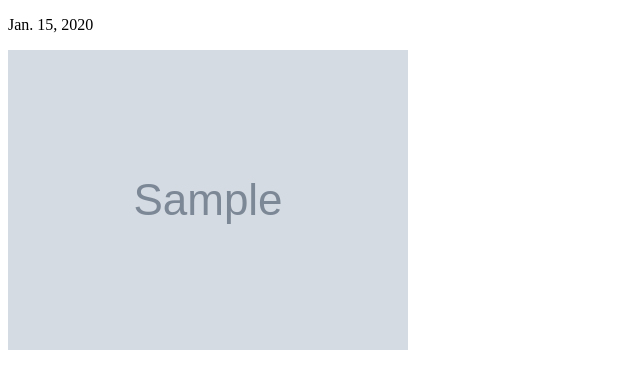
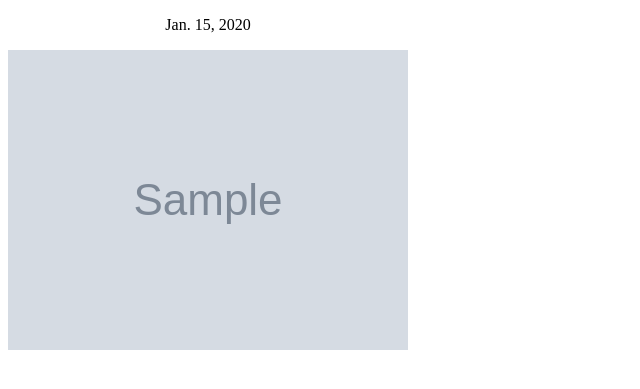
Before and after one commit to BrettMeirhofer/DjangoGreenhouse, a Django app: page /gallery in a window 1280 px wide. Shown: the part 54-443 px from the top of the page, without its empty margins (0-640 px from the left). Run offline with Django 4.2, Linux system fonts and the light colour scheme; tables that the repository leaves empty hold one stand-in row (values such as "Sample post"); grey boxes marked "Sample" are stand-in pictures.

Commit message:
Improved gallery formatting

```diff
--- a/GreenhouseSite/Sensors/static/Sensors/css/base_site.css
+++ b/GreenhouseSite/Sensors/static/Sensors/css/base_site.css
@@ -29,3 +29,11 @@ h2 {
 .navlink:hover:not(.active) {
   background-color: #111;
 }
+
+.gallerydiv {
+    display: inline-block;
+}
+
+.gallerydate {
+    text-align: center;
+}
--- a/GreenhouseSite/templates/admin/gallery.html
+++ b/GreenhouseSite/templates/admin/gallery.html
@@ -11,8 +11,8 @@
 
 {% block extrabody %}{{ block.super }}
     {% for image in images %}
-        <div>
-            <p>{{image.date}}</p>
+        <div class="gallerydiv">
+            <p class="gallerydate">{{image.date}}</p>
             <img src="{{image.image.url}}">
         </div>
     {% endfor %}
```
